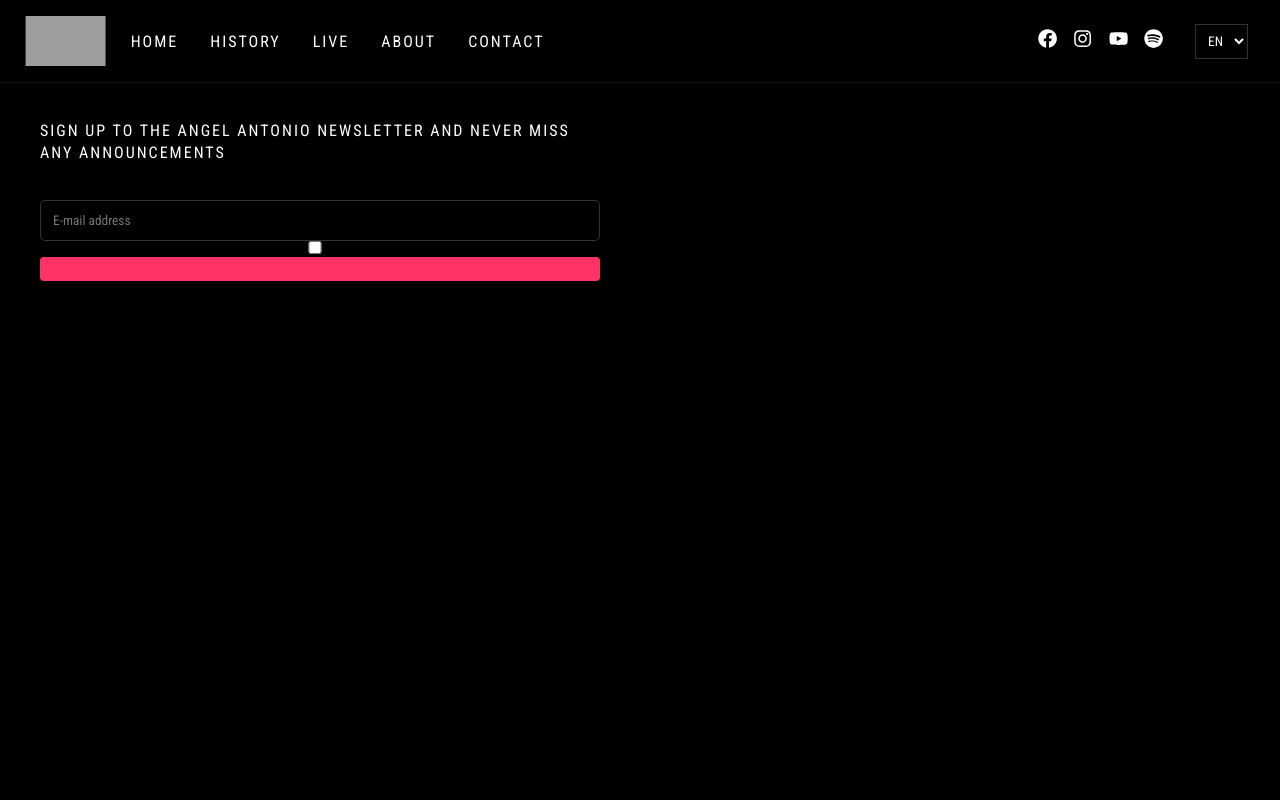
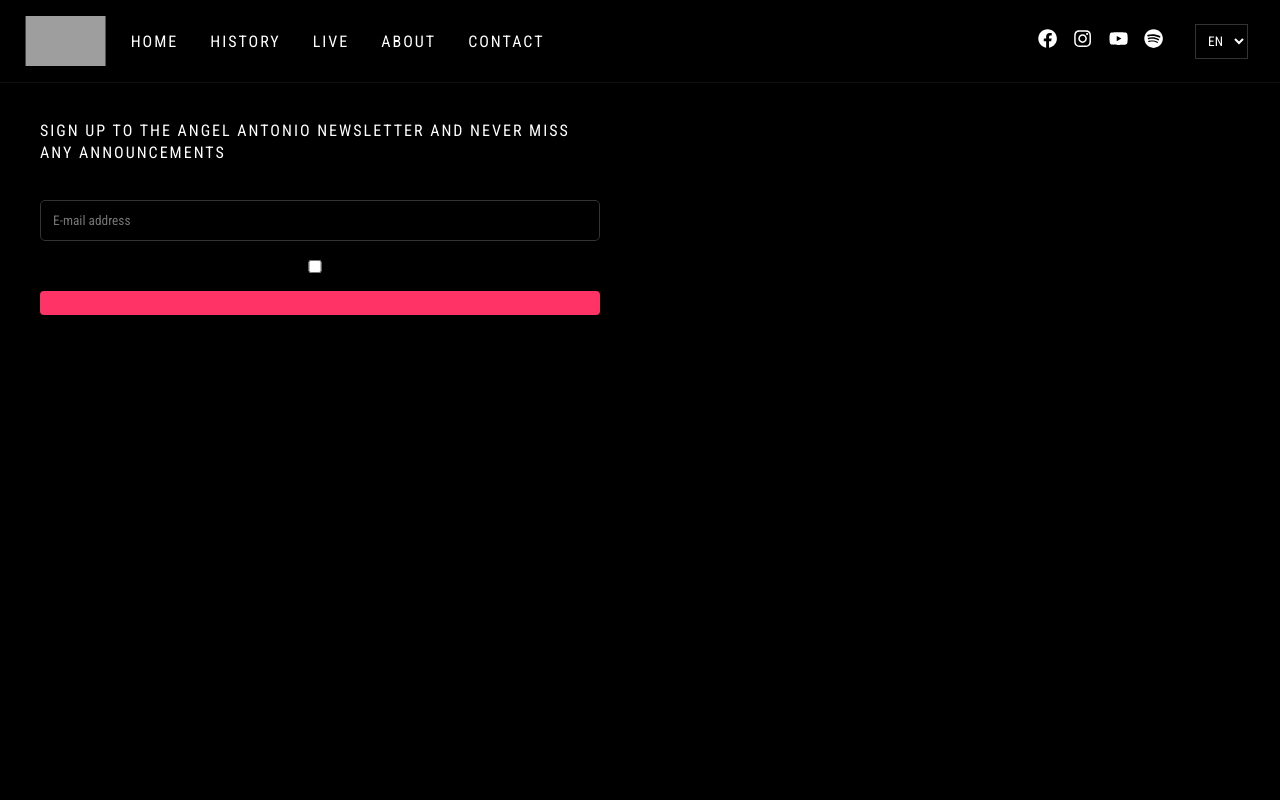
Before and after one commit to dasmedium1/angelantonio.com, a React (Create React App) app: page /shows in a window 1280 px wide. Shown: the top 800 px of the page. Built offline with nearby package versions, Linux system fonts and the light colour scheme; no server answers; grey boxes are pictures that could not be loaded; the HTML template or start-up script is replaced by a standard one; what pocketbase would draw is missing.

Commit message:
feat: Improve privacy policy checkbox styling and accessibility

```diff
--- a/src/components/NewsletterSignup.js
+++ b/src/components/NewsletterSignup.js
@@ -35,10 +35,11 @@ const NewsletterSignup = ({ className }) => {
         <div className="privacy-checkbox">
           <input
             type="checkbox"
+            id="privacy-checkbox"
             checked={privacyAccepted}
             onChange={(e) => setPrivacyAccepted(e.target.checked)}
           />
-          <label>
+          <label htmlFor="privacy-checkbox">
             {t.privacyText} <Link to="/privacy-policy">{t.privacyLink}</Link>
           </label>
         </div>
--- a/src/styles/Footer.css
+++ b/src/styles/Footer.css
@@ -57,18 +57,32 @@
 
 .privacy-checkbox {
   display: flex;
-  align-items: center;
+  align-items: flex-start;
   gap: 10px;
   font-size: 0.9rem;
+  text-align: left;
+  margin: 15px 0;
+}
+
+.privacy-checkbox input[type="checkbox"] {
+  margin-top: 4px;
+  cursor: pointer;
 }
 
 .privacy-checkbox label {
   color: #cccccc;
+  cursor: pointer;
+  line-height: 1.4;
 }
 
 .privacy-checkbox a {
   color: #ff3366;
   text-decoration: none;
+  border-bottom: 1px dotted #ff3366;
+}
+
+.privacy-checkbox a:hover {
+  border-bottom-style: solid;
 }
 
 .footer-newsletter button {
```
